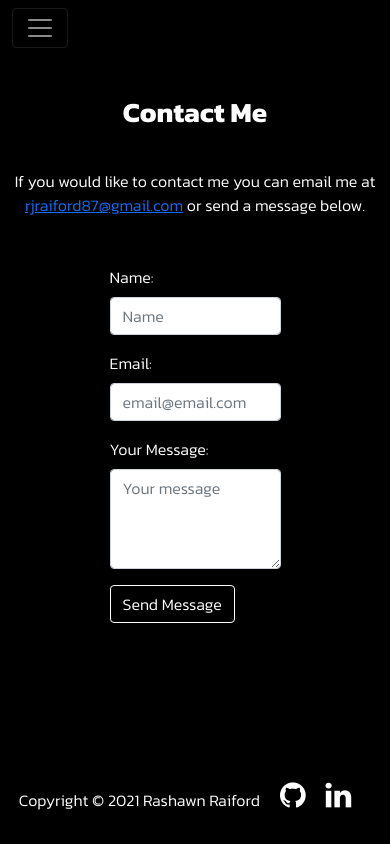
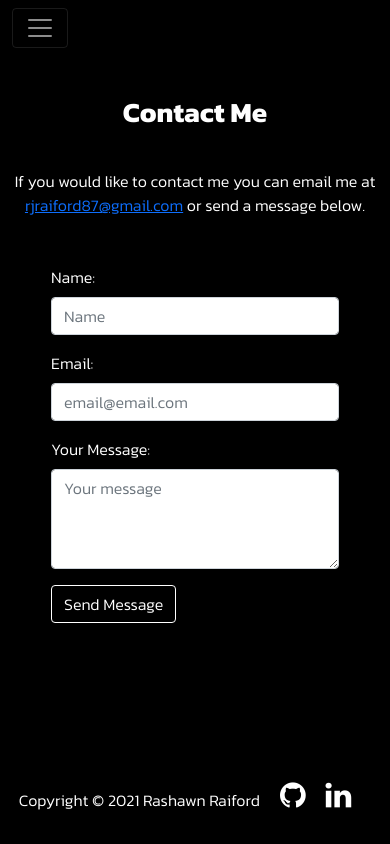
Before and after one commit to raiford2530/rraiford-react-portfolio, a React (Create React App) app: page /contact in a window 390 px wide. Built offline with nearby package versions, Linux system fonts and the light colour scheme.

Commit message:
Fixed responsiveness on contact page

```diff
--- a/public/index.html
+++ b/public/index.html
@@ -2,7 +2,6 @@
 <html lang="en" class="h-100">
   <head>
     <meta charset="utf-8" />
-    <link rel="icon" href="%PUBLIC_URL%/favicon.ico" />
     <meta name="viewport" content="width=device-width, initial-scale=1" />
     <meta name="theme-color" content="#000000" />
     <meta
@@ -26,7 +25,7 @@
       work correctly both with client-side routing and a non-root public URL.
       Learn how to configure a non-root public URL by running `npm run build`.
     -->
-    <title>React App</title>
+    <title>Rashawn Raiford</title>
   </head>
   <body class="d-flex flex-column h-100">
     <noscript>You need to enable JavaScript to run this app.</noscript>
--- a/src/containers/Contact/Contact.jsx
+++ b/src/containers/Contact/Contact.jsx
@@ -85,7 +85,7 @@ function Contact(){
                 </div>
             </div>
             <div className="row d-flex justify-content-center">
-                <form onSubmit = {onSubmit} className="w-50">
+                <form onSubmit = {onSubmit} id="contact-form">
                     <div class="mb-3">
                         <label for="name" className="form-label">Name:</label>
                         <input name='name' type='text' placeholder='Name' id="name" className="form-control" onChange={onChange} value={formState.name}/>
--- a/src/containers/Contact/contact.css
+++ b/src/containers/Contact/contact.css
@@ -20,3 +20,13 @@ textarea{
 .invalid{
     color: red;
 }
+
+#contact-form{
+    width: 50%;
+}
+
+@media screen and (max-width: 900px){
+    #contact-form{
+        width: 80% !important;
+    }
+}
```
Also changed, not shown: 1 other file (tests, documents, lock files or other folders).
